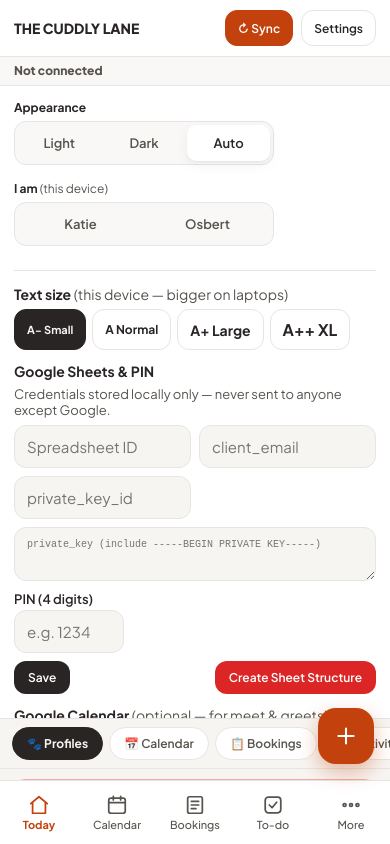
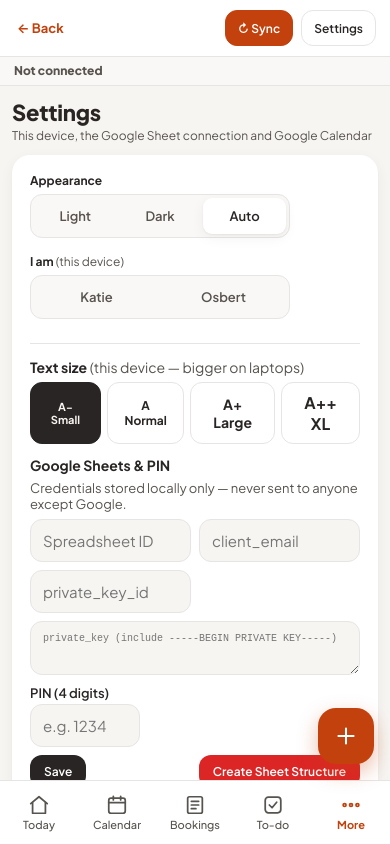
Before and after one commit to The-Cuddly-Lane/Testsite, a plain HTML site: page index.html in a window 390 px wide. Both pictures are taken after a click on the button "Settings". Drawn offline with Linux system fonts and the light colour scheme.

Commit message:
Settings gets its own page (#14)
- the Settings panel used to drop down over the top of whatever page was
  open; it is now a page of its own (sidebar, More and the header button
  open it; the header button again, Back or any tab leaves it)
- the original panel is moved into the page, so every input, button and
  ID is unchanged
- cache tcl-v99t1


Claude-Session: https://claude.ai/code/session_01CAiHoC597z5D12ZBMBdqZq

Co-authored-by: Claude <noreply@anthropic.com>

```diff
--- a/index.html
+++ b/index.html
@@ -514,7 +514,7 @@ tbody tr:hover{background:var(--gr5)!important;cursor:pointer;}
   <input class="si" id="cfg_calid" placeholder="Calendar ID, e.g. yourname@gmail.com">
   <div class="brow" style="margin-top:6px;"><button class="sbtn" onclick="saveCalConfig()">Save calendar</button><button class="sbtn" style="background:var(--gr2);" onclick="testCal()">Test connection</button></div>
   <span id="calCfgStatus" style="font-size:10px;display:block;margin-top:6px;"></span>
-  <div id="verFooter" style="margin-top:10px;padding-top:8px;border-top:1px solid var(--gr4);font-size:9px;color:var(--gr3);text-align:right;">THE CUDDLY LANE · tcl-v98t1</div>
+  <div id="verFooter" style="margin-top:10px;padding-top:8px;border-top:1px solid var(--gr4);font-size:9px;color:var(--gr3);text-align:right;">THE CUDDLY LANE · tcl-v99t1</div>
 </div>
 <!-- NAV -->
 <div class="snav-bar">
--- a/nav.js
+++ b/nav.js
@@ -50,7 +50,7 @@
       {id:'pl',label:'P&L',icon:'chart',sc:'sc-pl',run:go('business','pl')},
       {id:'train',label:'Training',icon:'grad',sc:'sc-training',run:go('business','train')}]},
     {grp:'App',items:[
-      {id:'settings',label:'Settings',icon:'gear',sc:null,run:()=>{closeSheet();openSettings();}},
+      {id:'settings',label:'Settings',icon:'gear',sc:'sc-settings',run:()=>{closeSheet();openSettings();}},
       {id:'sync',label:'Sync with Google Sheet',icon:'sync',sc:null,run:()=>{closeSheet();if(typeof refreshBoard==='function')refreshBoard();}}]}
   ];
   const ALL=DEST.flatMap(g=>g.items);
@@ -106,7 +106,17 @@
     box.innerHTML=`<div><div class="tl-lbl">Appearance</div><div class="tl-seg" role="group" aria-label="Appearance">${[['light','Light'],['dark','Dark'],['auto','Auto']].map(([k,l])=>`<button data-tltheme="${k}" aria-pressed="${t===k}">${l}</button>`).join('')}</div></div>
       <div><div class="tl-lbl">I am <span style="font-weight:400;color:var(--gr2)">(this device)</span></div><div class="tl-seg" role="group" aria-label="I am">${STAFF.map(n=>`<button data-tlme="${n}" aria-pressed="${me===n}">${n}</button>`).join('')}</div></div>`;
   }
-  function openSettings(){const bar=document.getElementById('setupBar');if(bar&&!bar.classList.contains('open')&&typeof toggleSetup==='function')toggleSetup();settingsExtras();const m=document.getElementById('mainScroll');if(bar)bar.scrollIntoView({block:'start'});}
+  // Settings has its own page (sc-settings). The original panel (#setupBar, with every input and button) is moved into it,
+  // so all IDs and handlers stay the same.
+  function settingsScreen(){
+    let sc=document.getElementById('sc-settings');if(sc)return sc;
+    const bar=document.getElementById('setupBar'),board=document.getElementById('sc-board');if(!bar||!board)return null;
+    sc=document.createElement('div');sc.className='screen';sc.id='sc-settings';
+    sc.innerHTML='<div class="pg"><div class="pg-t">Settings</div><div class="pg-s">This device, the Google Sheet connection and Google Calendar</div></div>';
+    board.parentNode.appendChild(sc);sc.querySelector('.pg').appendChild(bar);bar.classList.add('open');
+    return sc;
+  }
+  function openSettings(){const sc=settingsScreen();if(!sc)return;settingsExtras();if(!sc.classList.contains('active'))showScreen('sc-settings');}
 
   // ---------- events ----------
   document.addEventListener('click',e=>{
@@ -121,10 +131,11 @@
 
   // keep the tabs in step with the app: after any screen change, and when the to-do badge changes
   function wrap(name){const f=window[name];if(typeof f!=='function'||f._tlWrapped)return;const w=function(){const r=f.apply(this,arguments);try{render();}catch(e){}return r;};w._tlWrapped=true;window[name]=w;}
-  // Going to another page closes the Settings panel (it used to stay open on top of every page)
-  ['showScreen','goToTab','switchSection','goSub','goBack'].forEach(name=>{const f=window[name];if(typeof f!=='function')return;window[name]=function(){const bar=document.getElementById('setupBar');if(bar)bar.classList.remove('open');return f.apply(this,arguments);};});
-  ['showScreen','goToTab','switchSection','goSub','goBack','updatePendingBadge','toggleSetup'].forEach(wrap);
-  const _ts=window.toggleSetup;window.toggleSetup=function(){const r=_ts.apply(this,arguments);settingsExtras();return r;};
+  ['showScreen','goToTab','switchSection','goSub','goBack','updatePendingBadge'].forEach(wrap);
+  window.toggleSetup=function(){const sc=settingsScreen();if(sc&&sc.classList.contains('active')){goBack();return;}openSettings();};
+  // header subtitle for the Settings page
+  {const _ss=window.showScreen;window.showScreen=function(id){const r=_ss.apply(this,arguments);document.body.classList.toggle('tl-page-settings',id==='sc-settings');if(id==='sc-settings'){const h=document.getElementById('hdrSub');if(h)h.textContent='Settings';}return r;};}
+  settingsScreen();
 
   // ---------- which spreadsheet is this device connected to? ----------
   // Reads the sheet's own title from Google. A title containing "test" is treated as the test copy;
--- a/sw.js
+++ b/sw.js
@@ -1,4 +1,4 @@
-const CACHE='tcl-v98t1';
+const CACHE='tcl-v99t1';
 const ASSETS=['./','./index.html','./app.js','./manifest.json','./icon-192.png','./theme.css','./nav.js','./safe-write.js','./sync-fast.js'];
 self.addEventListener('install',e=>{e.waitUntil(caches.open(CACHE).then(c=>c.addAll(ASSETS).catch(()=>{})));self.skipWaiting();});
 self.addEventListener('activate',e=>{e.waitUntil(caches.keys().then(keys=>Promise.all(keys.filter(k=>k!==CACHE).map(k=>caches.delete(k)))));self.clients.claim();});
--- a/theme.css
+++ b/theme.css
@@ -403,3 +403,8 @@ tbody tr[onclick]:hover td{background:var(--gr5);}
 .pin-key{border-radius:18px;}
 .tl-sheet-sync{display:none;color:var(--gr2);}
 @media(max-width:420px){.tl-sheet-sync{display:inline;}}
+
+/* ============================ Settings page ============================ */
+#sc-settings .setup-bar{display:block;max-height:none;overflow:visible;border:0;background:var(--wh);border-radius:18px;box-shadow:var(--shadow);padding:18px;margin-top:12px;}
+@media(min-width:900px){#sc-settings .pg{max-width:760px;}}
+body.tl-page-settings #subTabs{display:none;}
```
